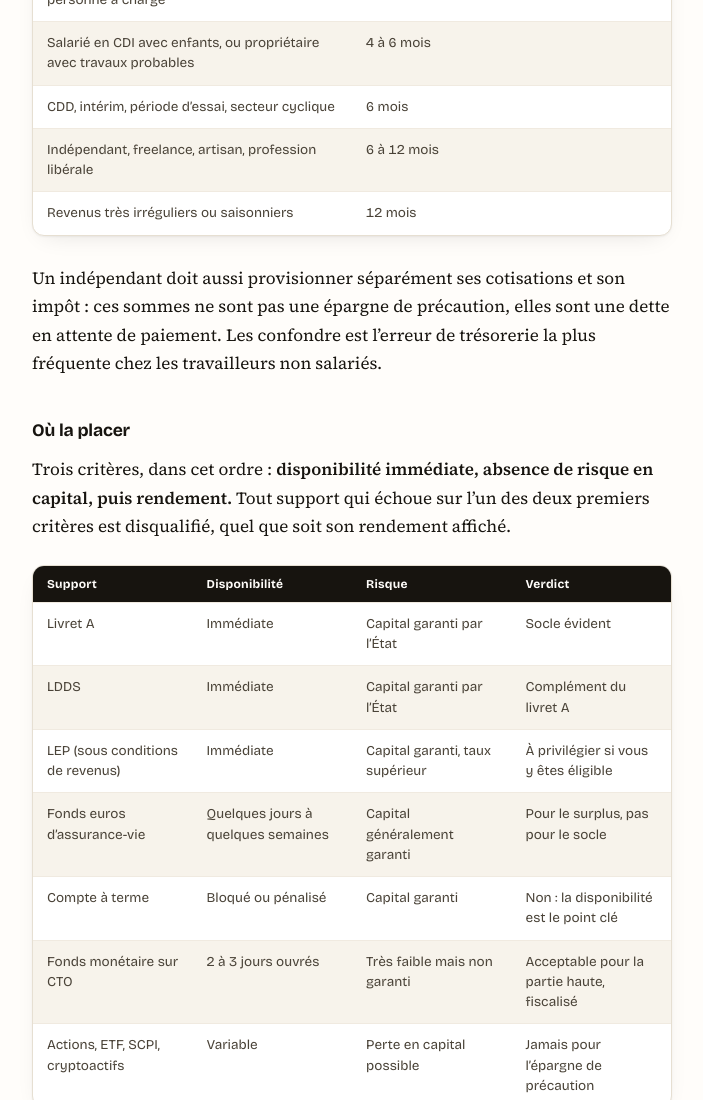
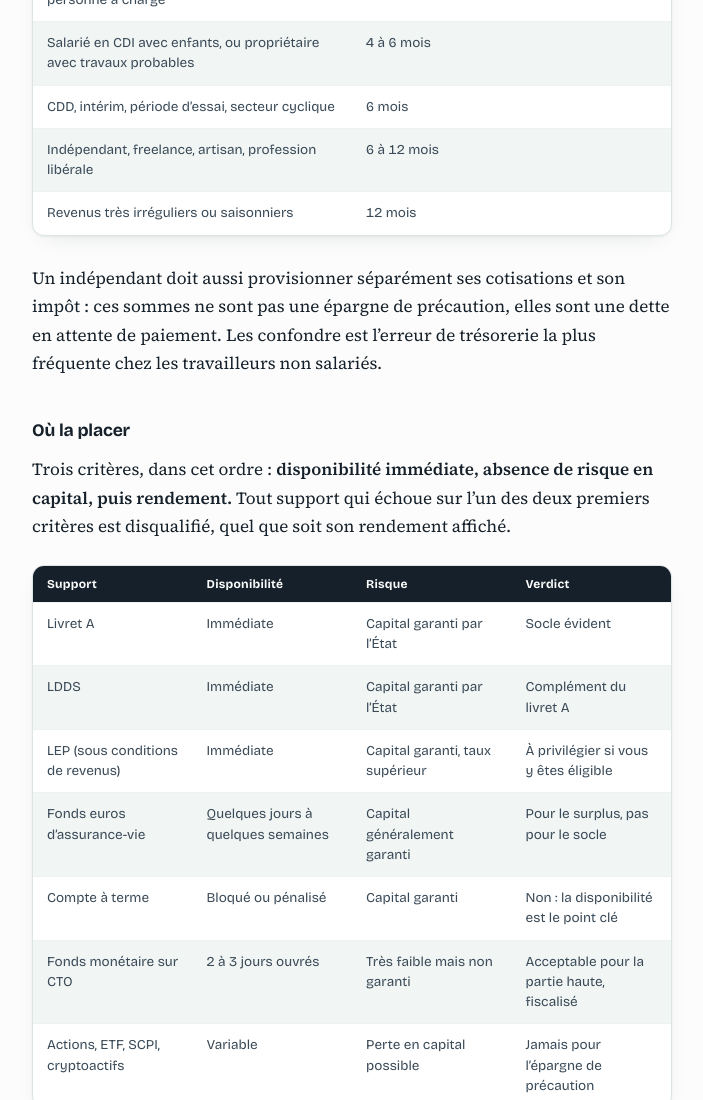
Before and after one commit to Tintin0000000/arkove-site, a plain HTML site: page ebook/web/argent-maitrise.html in a window 1280 px wide. Shown: the part 10900-12000 px from the top of the page, without its empty margins (436-1139 px from the left). Drawn offline with nearby package versions, Linux system fonts and the light colour scheme.

Commit message:
Donne à l'e-book une identité distincte d'Arkove
La charte de l'e-book avait été dérivée de celle du site Arkove : même
fond sombre, même or, même registre. Les deux produits n'ont aucun
rapport et ne doivent pas se ressembler.

Nouvelle identité, à l'opposé sur les trois axes — clair contre sombre,
froid contre chaud, vert contre or : encre bleu-nuit #16202A, accent
vert sapin #0E6B5C, couverture ivoire avec bandeau vert.

Appliquée aux trois éditions (PDF complet, PDF essentiel, édition web
avec ses deux thèmes). La charte est documentée dans le README pour
éviter que les deux marques se recroisent plus tard.

Co-Authored-By: Claude Opus 5 <noreply@anthropic.com>
Claude-Session: https://claude.ai/code/session_01DTUzKEoKyvu8zPGJ1KNnpR

```diff
--- a/ebook/build/book-court.css
+++ b/ebook/build/book-court.css
@@ -1,15 +1,15 @@
 /* ===== Argent Maîtrisé — feuille de style livre ===== */
 :root{
-  --ink:#17140F;
-  --ink-soft:#3D372E;
-  --ink-mute:#6B6354;
-  --gold:#A8762C;
-  --gold-soft:#C9A978;
+  --ink:#16202A;
+  --ink-soft:#3A4A57;
+  --ink-mute:#6B7A86;
+  --gold:#0E6B5C;
+  --gold-soft:#7FB9AC;
   --paper:#FFFFFF;
-  --tint:#F7F4EE;
-  --tint-warm:#FBF3E4;
-  --tint-alert:#FCF0EA;
-  --rule:#DED7CA;
+  --tint:#F1F5F4;
+  --tint-warm:#E9F4F0;
+  --tint-alert:#FBEFEC;
+  --rule:#D9E0E3;
 }
 @page{ size:6in 9in; margin:0.66in 0.64in 0.76in 0.64in; }
 
@@ -135,12 +135,12 @@ div.encadre li{ margin-bottom:0.22em; }
 
 /* Alerte / vigilance */
 div.alerte{
-  background:var(--tint-alert); border-left:3px solid #B5472A;
+  background:var(--tint-alert); border-left:3px solid #C0392B;
   border-radius:0 3px 3px 0;
 }
 div.alerte>p:first-child>strong:first-child{
   font-family:"Inter Display","Inter",sans-serif; font-size:8.6pt;
-  text-transform:uppercase; letter-spacing:0.09em; color:#A03D22;
+  text-transform:uppercase; letter-spacing:0.09em; color:#A32E22;
 }
 
 /* Action */
@@ -169,7 +169,7 @@ div.exemple>p:first-child>strong:first-child{
 
 /* Formules */
 div.formule{
-  background:var(--ink); color:#F2EDE4; border-radius:4px;
+  background:var(--ink); color:#EDF4F2; border-radius:4px;
   font-family:"JetBrains Mono","Liberation Mono",monospace;
   font-size:9.6pt; text-align:center; padding:0.8em 0.7em;
   margin:0.9em 0 1.1em;
--- a/ebook/build/book.css
+++ b/ebook/build/book.css
@@ -1,15 +1,15 @@
 /* ===== Argent Maîtrisé — feuille de style livre ===== */
 :root{
-  --ink:#17140F;
-  --ink-soft:#3D372E;
-  --ink-mute:#6B6354;
-  --gold:#A8762C;
-  --gold-soft:#C9A978;
+  --ink:#16202A;
+  --ink-soft:#3A4A57;
+  --ink-mute:#6B7A86;
+  --gold:#0E6B5C;
+  --gold-soft:#7FB9AC;
   --paper:#FFFFFF;
-  --tint:#F7F4EE;
-  --tint-warm:#FBF3E4;
-  --tint-alert:#FCF0EA;
-  --rule:#DED7CA;
+  --tint:#F1F5F4;
+  --tint-warm:#E9F4F0;
+  --tint-alert:#FBEFEC;
+  --rule:#D9E0E3;
 }
 @page{ size:6in 9in; margin:0.78in 0.72in 0.86in 0.72in; }
 
@@ -134,12 +134,12 @@ div.encadre li{ margin-bottom:0.22em; }
 
 /* Alerte / vigilance */
 div.alerte{
-  background:var(--tint-alert); border-left:3px solid #B5472A;
+  background:var(--tint-alert); border-left:3px solid #C0392B;
   border-radius:0 3px 3px 0;
 }
 div.alerte>p:first-child>strong:first-child{
   font-family:"Inter Display","Inter",sans-serif; font-size:8.6pt;
-  text-transform:uppercase; letter-spacing:0.09em; color:#A03D22;
+  text-transform:uppercase; letter-spacing:0.09em; color:#A32E22;
 }
 
 /* Action */
@@ -168,7 +168,7 @@ div.exemple>p:first-child>strong:first-child{
 
 /* Formules */
 div.formule{
-  background:var(--ink); color:#F2EDE4; border-radius:4px;
+  background:var(--ink); color:#EDF4F2; border-radius:4px;
   font-family:"JetBrains Mono","Liberation Mono",monospace;
   font-size:9.6pt; text-align:center; padding:0.8em 0.7em;
   margin:0.9em 0 1.1em;
--- a/ebook/build/web.css
+++ b/ebook/build/web.css
@@ -1,30 +1,30 @@
 /* Layout : rail de navigation fixe + colonne de lecture ; tokens ink/laiton */
 :root{
-  --paper:#FFFDFA; --surface:#FFFFFF; --surface-2:#F7F3EB;
-  --ink:#17140F; --ink-2:#4A4338; --ink-3:#7A7263;
-  --gold:#A8762C; --gold-2:#C9A978; --gold-tint:#FBF2E1;
-  --line:#E6DFD2; --line-2:#F0EAE0;
-  --warn:#B5472A; --warn-tint:#FCF0EA;
-  --shadow:0 1px 2px rgba(23,20,15,.05), 0 8px 24px -12px rgba(23,20,15,.14);
+  --paper:#FBFCFB; --surface:#FFFFFF; --surface-2:#F1F5F4;
+  --ink:#16202A; --ink-2:#3A4A57; --ink-3:#6B7A86;
+  --gold:#0E6B5C; --gold-2:#7FB9AC; --gold-tint:#E9F4F0;
+  --line:#DDE4E6; --line-2:#EDF2F2;
+  --warn:#C0392B; --warn-tint:#FBEFEC;
+  --shadow:0 1px 2px rgba(22,32,42,.05), 0 8px 24px -12px rgba(22,32,42,.14);
   --font-d:"Bricolage Grotesque","Inter",system-ui,sans-serif;
   --font-b:"Source Serif 4",Charter,Georgia,serif;
   --rail:296px;
 }
 @media (prefers-color-scheme:dark){ :root:not([data-theme="light"]){
-  --paper:#121110; --surface:#1A1816; --surface-2:#211E1A;
-  --ink:#F2EDE4; --ink-2:#C4BBAC; --ink-3:#8D8475;
-  --gold:#D9A852; --gold-2:#8C6C38; --gold-tint:#241E12;
-  --line:#2E2A25; --line-2:#242018;
-  --warn:#E07F62; --warn-tint:#2A1A14;
+  --paper:#0E161C; --surface:#16212A; --surface-2:#1C2932;
+  --ink:#EDF4F2; --ink-2:#A8BAB7; --ink-3:#7A8C8A;
+  --gold:#3FA38F; --gold-2:#2A6659; --gold-tint:#12282A;
+  --line:#243039; --line-2:#1C262E;
+  --warn:#E27A66; --warn-tint:#2B1A17;
   --shadow:0 1px 2px rgba(0,0,0,.4), 0 8px 24px -12px rgba(0,0,0,.6);
   color-scheme:dark;
 }}
 :root[data-theme="dark"]{
-  --paper:#121110; --surface:#1A1816; --surface-2:#211E1A;
-  --ink:#F2EDE4; --ink-2:#C4BBAC; --ink-3:#8D8475;
-  --gold:#D9A852; --gold-2:#8C6C38; --gold-tint:#241E12;
-  --line:#2E2A25; --line-2:#242018;
-  --warn:#E07F62; --warn-tint:#2A1A14;
+  --paper:#0E161C; --surface:#16212A; --surface-2:#1C2932;
+  --ink:#EDF4F2; --ink-2:#A8BAB7; --ink-3:#7A8C8A;
+  --gold:#3FA38F; --gold-2:#2A6659; --gold-tint:#12282A;
+  --line:#243039; --line-2:#1C262E;
+  --warn:#E27A66; --warn-tint:#2B1A17;
   --shadow:0 1px 2px rgba(0,0,0,.4), 0 8px 24px -12px rgba(0,0,0,.6);
   color-scheme:dark;
 }
@@ -110,7 +110,7 @@ body::before{
 .iconbtn:active{ background:var(--surface-2); }
 #scrim{
   display:none; position:fixed; inset:0; z-index:45;
-  background:rgba(10,8,6,.44); backdrop-filter:blur(2px);
+  background:rgba(10,18,24,.44); backdrop-filter:blur(2px);
 }
 
 /* ---------- Colonne de lecture ---------- */
--- a/ebook/web/argent-maitrise.html
+++ b/ebook/web/argent-maitrise.html
@@ -6,31 +6,31 @@
 <style>
 /* Layout : rail de navigation fixe + colonne de lecture ; tokens ink/laiton */
 :root{
-  --paper:#FFFDFA; --surface:#FFFFFF; --surface-2:#F7F3EB;
-  --ink:#17140F; --ink-2:#4A4338; --ink-3:#7A7263;
-  --gold:#A8762C; --gold-2:#C9A978; --gold-tint:#FBF2E1;
-  --line:#E6DFD2; --line-2:#F0EAE0;
-  --warn:#B5472A; --warn-tint:#FCF0EA;
-  --shadow:0 1px 2px rgba(23,20,15,.05), 0 8px 24px -12px rgba(23,20,15,.14);
+  --paper:#FBFCFB; --surface:#FFFFFF; --surface-2:#F1F5F4;
+  --ink:#16202A; --ink-2:#3A4A57; --ink-3:#6B7A86;
+  --gold:#0E6B5C; --gold-2:#7FB9AC; --gold-tint:#E9F4F0;
+  --line:#DDE4E6; --line-2:#EDF2F2;
+  --warn:#C0392B; --warn-tint:#FBEFEC;
+  --shadow:0 1px 2px rgba(22,32,42,.05), 0 8px 24px -12px rgba(22,32,42,.14);
   --font-d:"Bricolage Grotesque","Inter",system-ui,sans-serif;
   --font-b:"Source Serif 4",Charter,Georgia,serif;
   --rail:296px;
 }
 @media (prefers-color-scheme:dark){ :root:not([data-theme="light"]){
-  --paper:#121110; --surface:#1A1816; --surface-2:#211E1A;
-  --ink:#F2EDE4; --ink-2:#C4BBAC; --ink-3:#8D8475;
-  --gold:#D9A852; --gold-2:#8C6C38; --gold-tint:#241E12;
-  --line:#2E2A25; --line-2:#242018;
-  --warn:#E07F62; --warn-tint:#2A1A14;
+  --paper:#0E161C; --surface:#16212A; --surface-2:#1C2932;
+  --ink:#EDF4F2; --ink-2:#A8BAB7; --ink-3:#7A8C8A;
+  --gold:#3FA38F; --gold-2:#2A6659; --gold-tint:#12282A;
+  --line:#243039; --line-2:#1C262E;
+  --warn:#E27A66; --warn-tint:#2B1A17;
   --shadow:0 1px 2px rgba(0,0,0,.4), 0 8px 24px -12px rgba(0,0,0,.6);
   color-scheme:dark;
 }}
 :root[data-theme="dark"]{
-  --paper:#121110; --surface:#1A1816; --surface-2:#211E1A;
-  --ink:#F2EDE4; --ink-2:#C4BBAC; --ink-3:#8D8475;
-  --gold:#D9A852; --gold-2:#8C6C38; --gold-tint:#241E12;
-  --line:#2E2A25; --line-2:#242018;
-  --warn:#E07F62; --warn-tint:#2A1A14;
+  --paper:#0E161C; --surface:#16212A; --surface-2:#1C2932;
+  --ink:#EDF4F2; --ink-2:#A8BAB7; --ink-3:#7A8C8A;
+  --gold:#3FA38F; --gold-2:#2A6659; --gold-tint:#12282A;
+  --line:#243039; --line-2:#1C262E;
+  --warn:#E27A66; --warn-tint:#2B1A17;
   --shadow:0 1px 2px rgba(0,0,0,.4), 0 8px 24px -12px rgba(0,0,0,.6);
   color-scheme:dark;
 }
@@ -116,7 +116,7 @@ body::before{
 .iconbtn:active{ background:var(--surface-2); }
 #scrim{
   display:none; position:fixed; inset:0; z-index:45;
-  background:rgba(10,8,6,.44); backdrop-filter:blur(2px);
+  background:rgba(10,18,24,.44); backdrop-filter:blur(2px);
 }
 
 /* ---------- Colonne de lecture ---------- */
```
Also changed, not shown: ebook/README.md, 4 other files.
